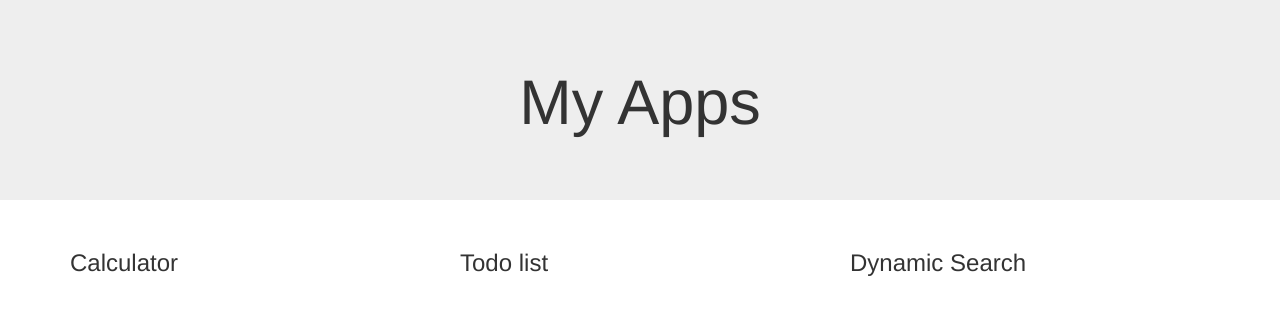
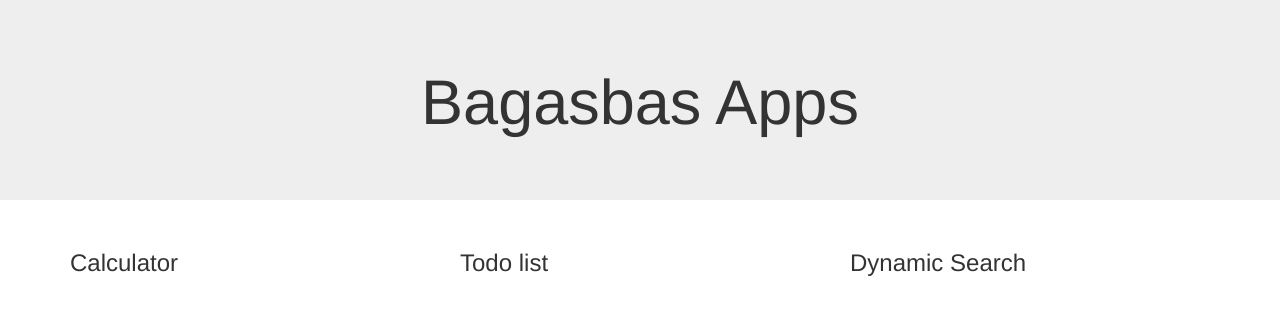
Before and after one commit to JamesRymarc29/Bagasbas_my_app, a plain HTML site: page index.html in a window 1280 px wide. Drawn offline with nearby package versions, Linux system fonts and the light colour scheme.

Commit message:
Bagasbas_my_app

```diff
--- a/index.html
+++ b/index.html
@@ -11,7 +11,7 @@
 <body>
 
 <div class="jumbotron text-center">
-  <h1>My Apps</h1>
+  <h1>Bagasbas Apps</h1>
   <p></p>
 </div>
 
```
